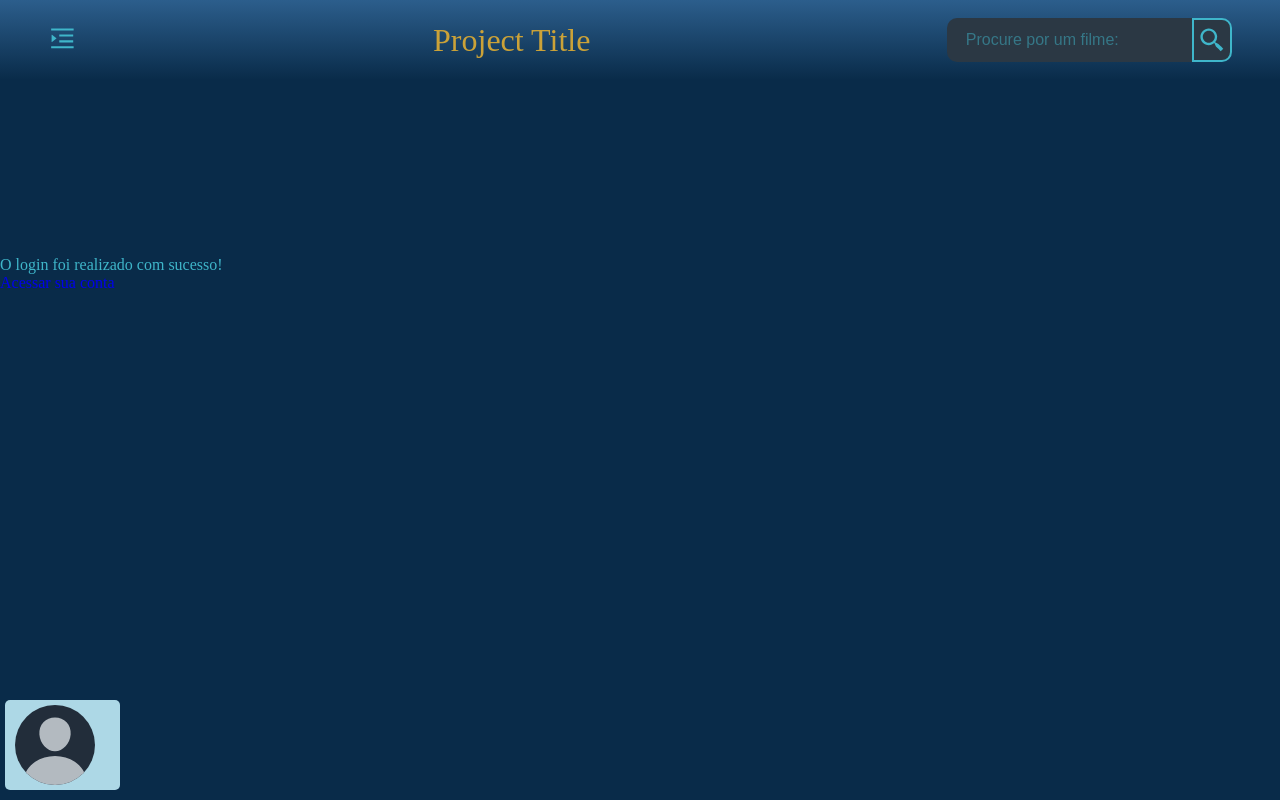
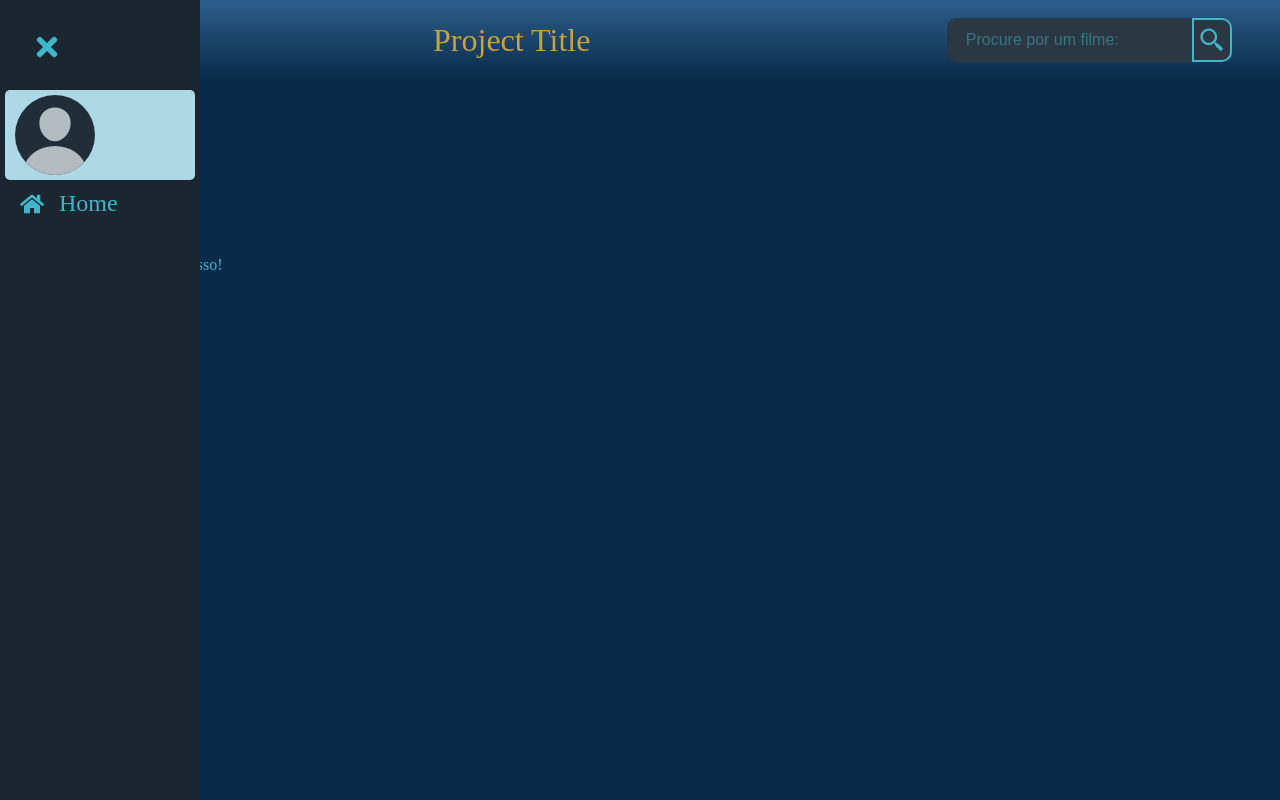
Before and after one commit to JoaoSchmitz/Comunidade-para-Cinefilos, a React (Create React App) app: page /login in a window 1280 px wide. Both pictures are taken after a click on the button 62 px from the left and 39 px from the top of the page. Built offline with nearby package versions, Linux system fonts and the light colour scheme; no server answers.

Commit message:
Desenvolvendo a sidebar e seus itens

```diff
--- a/src/components/Header/index.js
+++ b/src/components/Header/index.js
@@ -1,10 +1,13 @@
 import { useState } from 'react'
 import { Link, useNavigate } from 'react-router-dom'
+import { HeaderContainer, ProjectTitle, SearchButton, SearchForm, SearchIcon, SearchInput, SidebarIcon, SidebarIconBox } from '../../styles/header'
+import Sidebar from '../Sidebar'
 
-import { HeaderContainer, ProjectTitle, SearchButton, SearchForm, SearchIcon, SearchInput, SidebarIcon, SidebarIconBox } from '../../styles/header'
+//import { FaBars } from 'react-icons/fa'
 
 const Header = () => {
   const [search, setSearch] = useState('')
+  const [sidebar, setSidebar] = useState(false)
   const navigate = useNavigate()
 
   const handleSubmit = e => {
@@ -16,11 +19,17 @@ const Header = () => {
     setSearch('')
   }
 
+  const handleSidebar = () => {
+    setSidebar(!sidebar)
+    console.log(sidebar)
+  }
+
   return (
     <HeaderContainer>
-      <SidebarIconBox>
+      <SidebarIconBox onClick={handleSidebar}>
         <SidebarIcon size='1.8rem'/>
       </SidebarIconBox>
+      {sidebar && <Sidebar active={setSidebar} />}
 
       <ProjectTitle>
         <Link to='/'> Project Title </Link>
--- a/src/components/Sidebar/index.js
+++ b/src/components/Sidebar/index.js
@@ -3,19 +3,28 @@ import * as C from './style'
 import useAuth from '../../hooks/useAuth'
 import UserCard from '../UserCard'
 import Button from '../Button'
+import { FaTimes, FaHome } from 'react-icons/fa'
+import SidebarItems from '../SidebarItems'
 
-const Sidebar = () => {
+const Sidebar = ({ active }) => {
   const { isLogged } = useAuth()
   const { requestSession } = useAuth()
 
+  const closeSidebar = () => {
+    active(false)
+  }
   return (
-    <C.Sidebar>
-      <C.Item>
-        {
-          (isLogged?<UserCard />:<Button onClick={requestSession} text={'Entrar'}/>)
-        }
-      </C.Item>
-    </C.Sidebar>
+    <C.SideContainer style={(active? {left: '0'}:{left: '-100%'})}>
+      <FaTimes onClick={closeSidebar} />
+      <C.Container>
+        <C.Item>
+          {
+            (isLogged?<UserCard />:<Button onClick={requestSession} text={'Entrar'}/>)
+          }
+        </C.Item>
+        <SidebarItems Text='Home' Icon={FaHome}/>
+      </C.Container>
+    </C.SideContainer>
   )
 }
 
--- a/src/components/Sidebar/style.js
+++ b/src/components/Sidebar/style.js
@@ -1,16 +1,52 @@
 import styled from "styled-components";
 
-export const Sidebar = styled.ul`
+export const SideContainer = styled.ul`
     display: flex;
     flex-direction: column;
 
     list-style-type: none;
 
     position: fixed;
-    bottom: 0;
+    top: 0px;
     left: 0;
+
+    height: 100%;
+    width: 200px;
+    background-color: var(--thirdColor);
+    animation: showSidebar .4s;
+
+    > svg {
+        position: fixed;
+        color: var(--textColor);
+        width: 30px;
+        height: 30px;
+        margin-top: 32px;
+        margin-left: 32px;
+        cursor: pointer;
+
+        transition: .3s;
+    }
+
+    > svg:hover{
+        color: var(--textColor2);
+    }
+
+    @keyframes showSidebar {
+        from {
+            opacity: 0;
+            width: 0;
+        } to {
+            opacity: 1;
+            width: 300ox;
+        }
+    }
 `
 
 export const Item = styled.li`
     padding: 10px 5px;
 `
+
+export const Container = styled.div`
+    margin-top: 80px;
+
+`
--- /dev/null
+++ b/src/components/SidebarItems/index.js
@@ -0,0 +1,15 @@
+import React from 'react'
+import * as C from './style'
+
+const SidebarItems = ({ Text, Icon }) => {
+  return (
+    <C.Item>
+        <Icon />
+        <C.Text>
+            {Text}
+        </C.Text>
+    </C.Item>
+  )
+}
+
+export default SidebarItems
--- /dev/null
+++ b/src/components/SidebarItems/style.js
@@ -0,0 +1,13 @@
+import styled from "styled-components";
+
+export const Item = styled.li`
+    display: flex;
+    flex-direction: row;
+    align-items: center;
+    justify-content: flex-start;
+    padding: 0 20px;
+`
+
+export const Text = styled.span`
+    margin-left: 15px;
+`
--- a/src/routes/index.js
+++ b/src/routes/index.js
@@ -4,7 +4,6 @@ import AccountProfile from "../pages/AccountProfile";
 import Home from '../pages/Home'
 import MovieDetails from '../pages/MovieDetails'
 import MovieSearch from '../pages/MovieSearch'
-import Sidebar from "../components/Sidebar";
 import Header from '../components/Header'
 import Login from "../pages/Login";
 
@@ -13,7 +12,6 @@ const RoutesApp = () => {
         <Router>
             <Fragment>
                 <Header />
-                <Sidebar />
                 <Routes>
                     <Route path="/" element={<Home />}/>
                     <Route path="movie/:id" element={<MovieDetails />}/>
--- a/src/styles/header.js
+++ b/src/styles/header.js
@@ -50,7 +50,7 @@ export const ProjectTitle = styled.div`
 
   a {
     color: var(--textColor2);
-    text-decoration: ;
+    text-decoration: none;
   }
 
 `
```
